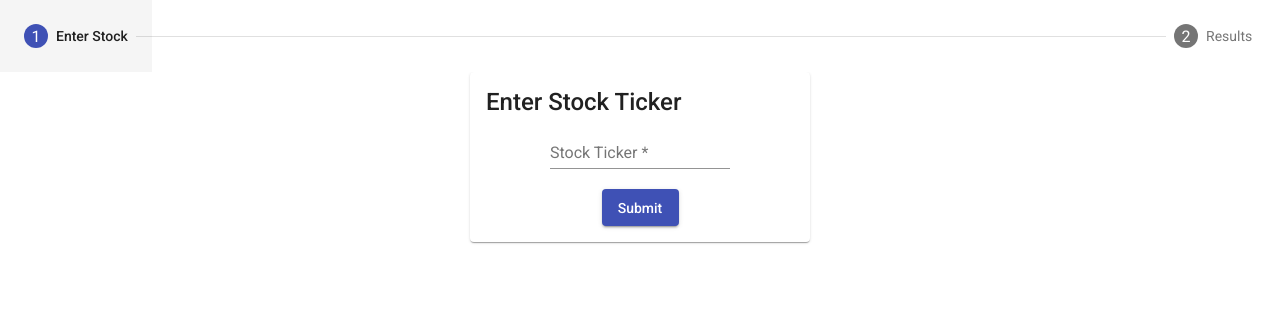
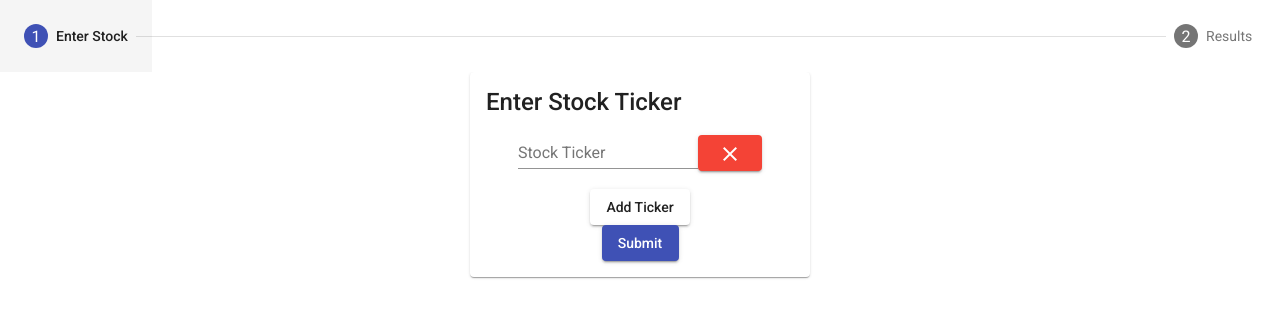
Before and after one commit to levimoore1992/DividendApp, an Angular app in the folder frontend/: page / in a window 1280 px wide. Shown: the top 318 px of the page. Built offline with nearby package versions, Linux system fonts and the light colour scheme.

Commit message:
new features

```diff
--- a/frontend/src/app/views/home/home.component.html
+++ b/frontend/src/app/views/home/home.component.html
@@ -5,19 +5,25 @@
         Enter Stock Ticker
       </mat-card-title>
       <form [formGroup]="stockForm" class="stockForm">
+        <div formArrayName="tickers">
+          <div *ngFor="let item of tickers.controls; let tickerIndex = index" [formGroupName]="tickerIndex">
             <mat-form-field>
               <mat-label>Stock Ticker</mat-label>
-      <input type="text" matInput formControlName="ticker">
+              <input type="text" matInput formControlName="ticker" />
             </mat-form-field>
-            <button mat-raised-button color="primary" (click)="submit()" class="submit-button">
-              <span *ngIf="!loading">Submit</span>
-              <mat-spinner *ngIf="loading" class="spinner" color="accent" [diameter]="30"></mat-spinner>
+            <button mat-raised-button color="warn" (click)="deleteInput(tickerIndex)">
+              <mat-icon>close</mat-icon>
             </button>
+          </div>
+        </div>
+        <button mat-raised-button (click)="addInput()">Add Ticker</button>
+        <button mat-raised-button color="primary" (click)="submit()" class="submit-button">Submit</button>
       </form>
-
     </mat-card>
   </mat-step>
   <mat-step label="Results" [completed]="isSubmitted">
-            <app-results *ngIf="isSubmitted" [stockData]="stockData"></app-results>
+    <div *ngIf="isSubmitted">
+      <app-results *ngFor="let ticker of tickers.value" [ticker]="ticker"></app-results>
+    </div>
   </mat-step>
 </mat-horizontal-stepper>
--- a/frontend/src/app/views/home/home.component.ts
+++ b/frontend/src/app/views/home/home.component.ts
@@ -1,5 +1,5 @@
 import {Component, OnInit, ViewChild} from '@angular/core';
-import {FormBuilder, FormGroup, Validators} from '@angular/forms';
+import {FormArray, FormBuilder, FormGroup, Validators} from '@angular/forms';
 import {StockService} from '../../stock.service';
 import {MatStepper} from '@angular/material/stepper';
 
@@ -10,33 +10,32 @@ import {MatStepper} from '@angular/material/stepper';
 })
 export class HomeComponent implements OnInit {
   @ViewChild(MatStepper, {static: true}) stepper: MatStepper;
-  stockData: {name: string, shares_needed: number, investment_needed: number };
   stockForm: FormGroup;
   isSubmitted = false;
-  loading = false;
 
   constructor(private fb: FormBuilder, private stockService: StockService) {}
 
   ngOnInit(): void {
     this.stockForm = this.fb.group({
-      ticker: ['', Validators.required]
+      tickers: this.fb.array([this.fb.group({ticker: ''})])
     });
   }
 
   submit() {
-    this.loading = true;
-    const payload = {
-      ticker: this.stockForm.get('ticker').value
-    };
-
-    this.stockService.postStock(payload).subscribe(res => {
-      // @ts-ignore
-      this.stockData = res;
-      this.loading = false;
-      this.isSubmitted = true;
-      this.stepper.next();
-    });
+  this.isSubmitted = true;
+  this.stepper.next();
 
   }
 
+  get tickers() {
+    return this.stockForm.get('tickers') as FormArray;
+  }
+
+  addInput() {
+    this.tickers.push(this.fb.group({ticker: ''}));
+  }
+
+  deleteInput(tickerIndex: number) {
+    this.tickers.removeAt(tickerIndex);
+  }
 }
--- a/frontend/src/app/views/home/results/results.component.css
+++ b/frontend/src/app/views/home/results/results.component.css
@@ -0,0 +1,3 @@
+mat-card{
+  margin-top: 10px;
+}
--- a/frontend/src/app/views/home/results/results.component.html
+++ b/frontend/src/app/views/home/results/results.component.html
@@ -1,5 +1,10 @@
-  <mat-card>
-      <div class="results">
+<mat-card>
+  <mat-spinner *ngIf="loading"></mat-spinner>
+      <div *ngIf="!loading">
+        <div class="results" *ngIf="!error">
         <p>For stock {{stockData.name}} you will need {{stockData.shares_needed}} shares with a total investment of {{stockData.investment_needed}}</p>
       </div>
+      <mat-error *ngIf="error">{{error}}</mat-error>
+      </div>
+
   </mat-card>
--- a/frontend/src/app/views/home/results/results.component.ts
+++ b/frontend/src/app/views/home/results/results.component.ts
@@ -1,4 +1,5 @@
 import {Component, Input, OnInit} from '@angular/core';
+import {StockService} from '../../../stock.service';
 
 @Component({
   selector: 'app-results',
@@ -6,11 +7,28 @@ import {Component, Input, OnInit} from '@angular/core';
   styleUrls: ['./results.component.css']
 })
 export class ResultsComponent implements OnInit {
-  @Input() stockData;
+  @Input() ticker;
+  stockData;
+  loading: any;
+  error: string;
 
-  constructor() { }
+  constructor(private stockService: StockService) { }
 
   ngOnInit(): void {
+
+    this.loading = true;
+    const payload = this.ticker; // {ticker:'ARR'}
+    this.stockService.postStock(payload).subscribe(res => {
+      // @ts-ignore
+      if (res.error) {
+        // @ts-ignore
+        this.error = res.error;
+        this.loading = false;
+      } else {
+        this.stockData = res;
+        this.loading = false;
+      }
+    });
   }
 
 }
```
Also changed, not shown: 1 other file (tests, documents, lock files or other folders). Lines whose indentation alone changed are shown as unchanged.
